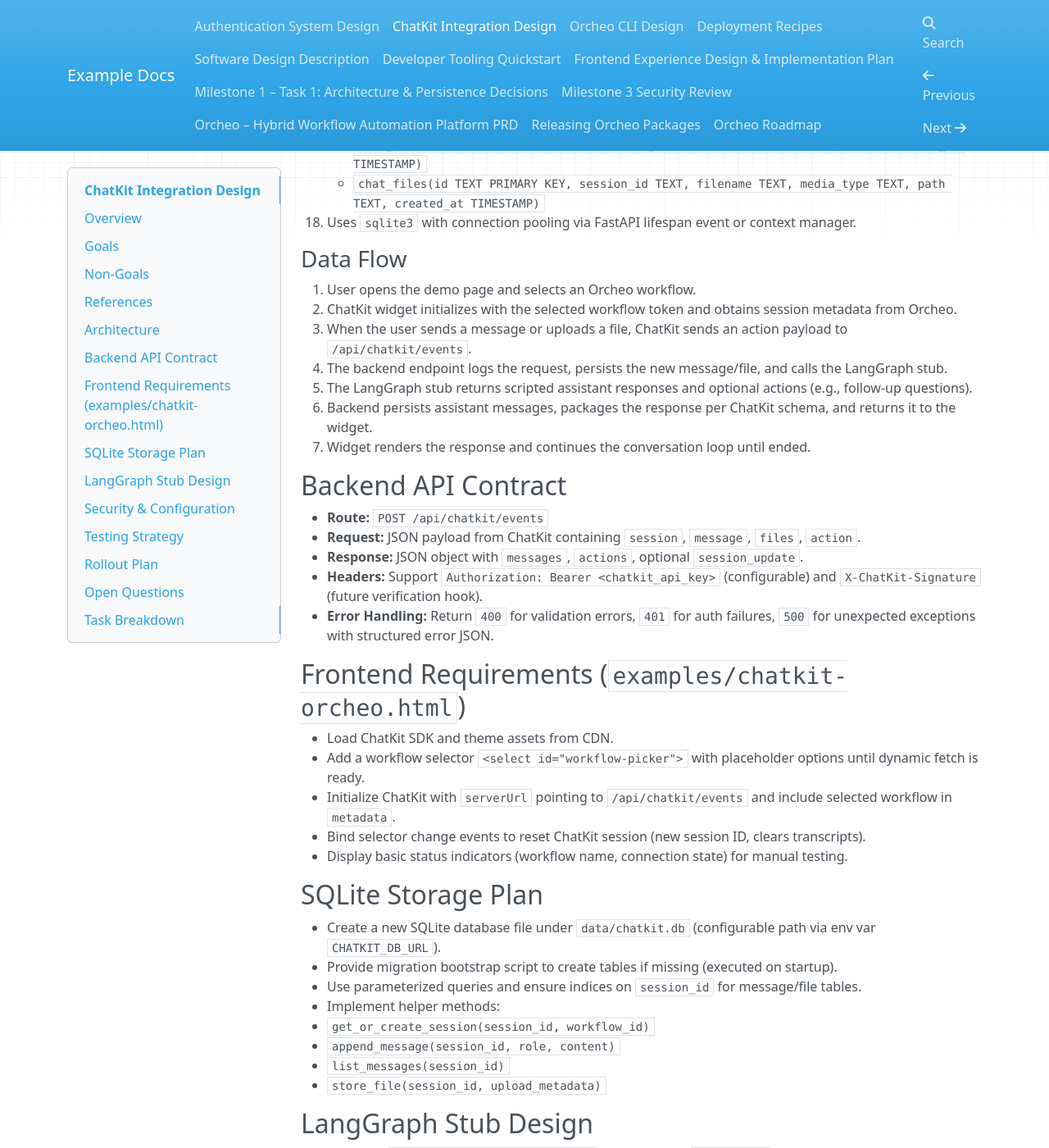
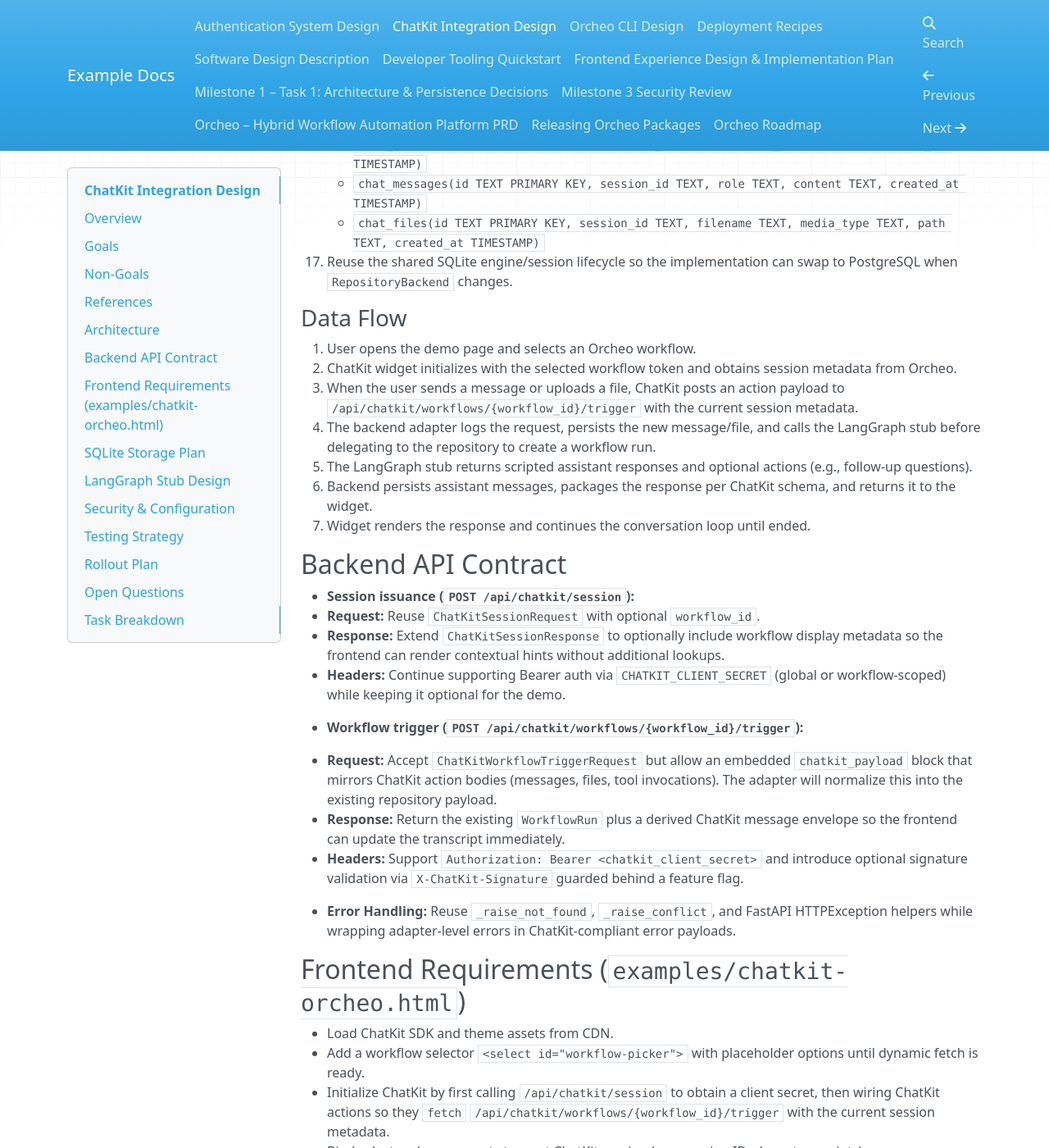
Before and after one commit to ShaojieJiang/orcheo, an MkDocs documentation site: the page built from docs/chatkit_integration_design.md, in a window 1280 px wide and 1400 px high, scrolled down 1541 px. Shown: the whole window at 82% size. Built offline with MkDocs 1.6.1, drawn with Linux system fonts in a browser that asks for light colours; nearby versions of some CDN libraries; some of the changed text lies outside the part shown.

Commit message:
Align ChatKit design with existing backend patterns

```diff
--- a/docs/chatkit_integration_design.md
+++ b/docs/chatkit_integration_design.md
@@ -30,11 +30,10 @@
    - Binds ChatKit actions (send message, upload file, start/end conversation) to Orcheo’s ChatKit endpoint.
    - Persists the selected workflow identifier in session storage and sends it with each ChatKit request.
 
-2. **Backend endpoint (`POST /api/chatkit/events`)**
-   - Receives ChatKit action payloads.
-   - Validates ChatKit signature or shared secret (configuration stub for now).
-   - Loads/creates the chat session record (SQLite).
-   - Dispatches the request to the scripted LangGraph workflow executor and returns the response in ChatKit format.
+2. **Backend endpoints (reuse existing FastAPI routes)**
+   - `POST /api/chatkit/session` already issues a client secret. Extend it to surface workflow-aware metadata (display name, theme hints) the widget can render without additional calls.
+   - `POST /api/chatkit/workflows/{workflow_id}/trigger` already dispatches workflow runs. Add a ChatKit adapter that translates ChatKit action payloads into the repository-friendly payload before delegating to the existing handler.
+   - Share signature/secret validation utilities and storage helpers between the endpoints.
 
 3. **LangGraph workflow stub**
    - Located at `examples/chatkit_langgraph.py` (new file).
@@ -42,40 +41,46 @@
    - Exposes a helper `run_chatkit_workflow(session_state, user_message)` to simulate execution.
 
 4. **SQLite persistence layer**
-   - New module (e.g., `src/orcheo/chatkit/storage.py`) to manage SQLite connections.
+   - Extend the existing repository pattern (`orcheo_backend/app/repository_sqlite.py`) with ChatKit-specific data access objects instead of opening bespoke connections.
    - Tables:
      - `chat_sessions(id TEXT PRIMARY KEY, workflow_id TEXT, created_at TIMESTAMP, updated_at TIMESTAMP)`
      - `chat_messages(id TEXT PRIMARY KEY, session_id TEXT, role TEXT, content TEXT, created_at TIMESTAMP)`
      - `chat_files(id TEXT PRIMARY KEY, session_id TEXT, filename TEXT, media_type TEXT, path TEXT, created_at TIMESTAMP)`
-   - Uses `sqlite3` with connection pooling via FastAPI lifespan event or context manager.
+   - Reuse the shared SQLite engine/session lifecycle so the implementation can swap to PostgreSQL when `RepositoryBackend` changes.
 
 ### Data Flow
 1. User opens the demo page and selects an Orcheo workflow.
 2. ChatKit widget initializes with the selected workflow token and obtains session metadata from Orcheo.
-3. When the user sends a message or uploads a file, ChatKit sends an action payload to `/api/chatkit/events`.
-4. The backend endpoint logs the request, persists the new message/file, and calls the LangGraph stub.
+3. When the user sends a message or uploads a file, ChatKit posts an action payload to `/api/chatkit/workflows/{workflow_id}/trigger` with the current session metadata.
+4. The backend adapter logs the request, persists the new message/file, and calls the LangGraph stub before delegating to the repository to create a workflow run.
 5. The LangGraph stub returns scripted assistant responses and optional actions (e.g., follow-up questions).
 6. Backend persists assistant messages, packages the response per ChatKit schema, and returns it to the widget.
 7. Widget renders the response and continues the conversation loop until ended.
 
 ## Backend API Contract
-- **Route:** `POST /api/chatkit/events`
-- **Request:** JSON payload from ChatKit containing `session`, `message`, `files`, `action`.
-- **Response:** JSON object with `messages`, `actions`, optional `session_update`.
-- **Headers:** Support `Authorization: Bearer <chatkit_api_key>` (configurable) and `X-ChatKit-Signature` (future verification hook).
-- **Error Handling:** Return `400` for validation errors, `401` for auth failures, `500` for unexpected exceptions with structured error JSON.
+- **Session issuance (`POST /api/chatkit/session`):**
+  - **Request:** Reuse `ChatKitSessionRequest` with optional `workflow_id`.
+  - **Response:** Extend `ChatKitSessionResponse` to optionally include workflow display metadata so the frontend can render contextual hints without additional lookups.
+  - **Headers:** Continue supporting Bearer auth via `CHATKIT_CLIENT_SECRET` (global or workflow-scoped) while keeping it optional for the demo.
+
+- **Workflow trigger (`POST /api/chatkit/workflows/{workflow_id}/trigger`):**
+  - **Request:** Accept `ChatKitWorkflowTriggerRequest` but allow an embedded `chatkit_payload` block that mirrors ChatKit action bodies (messages, files, tool invocations). The adapter will normalize this into the existing repository payload.
+  - **Response:** Return the existing `WorkflowRun` plus a derived ChatKit message envelope so the frontend can update the transcript immediately.
+  - **Headers:** Support `Authorization: Bearer <chatkit_client_secret>` and introduce optional signature validation via `X-ChatKit-Signature` guarded behind a feature flag.
+
+- **Error Handling:** Reuse `_raise_not_found`, `_raise_conflict`, and FastAPI HTTPException helpers while wrapping adapter-level errors in ChatKit-compliant error payloads.
 
 ## Frontend Requirements (`examples/chatkit-orcheo.html`)
 - Load ChatKit SDK and theme assets from CDN.
 - Add a workflow selector `<select id="workflow-picker">` with placeholder options until dynamic fetch is ready.
-- Initialize ChatKit with `serverUrl` pointing to `/api/chatkit/events` and include selected workflow in `metadata`.
+- Initialize ChatKit by first calling `/api/chatkit/session` to obtain a client secret, then wiring ChatKit actions so they `fetch` `/api/chatkit/workflows/{workflow_id}/trigger` with the current session metadata.
 - Bind selector change events to reset ChatKit session (new session ID, clears transcripts).
 - Display basic status indicators (workflow name, connection state) for manual testing.
 
 ## SQLite Storage Plan
-- Create a new SQLite database file under `data/chatkit.db` (configurable path via env var `CHATKIT_DB_URL`).
-- Provide migration bootstrap script to create tables if missing (executed on startup).
-- Use parameterized queries and ensure indices on `session_id` for message/file tables.
+- Create a new SQLite database file under `data/chatkit.db` (configurable through `CHATKIT_DB_PATH` on `AppSettings`).
+- Provide migration bootstrap script to create tables if missing (executed on startup) and wire it into the repository initialization lifecycle.
+- Use parameterized queries and ensure indices on `session_id` for message/file tables by following the repository helper conventions.
 - Implement helper methods:
   - `get_or_create_session(session_id, workflow_id)`
   - `append_message(session_id, role, content)`
@@ -94,17 +99,21 @@
 - Provide CLI entry point for manual testing: `python examples/chatkit_langgraph.py --simulate` prints a sample transcript.
 
 ## Security & Configuration
-- Introduce settings keys in `src/orcheo/config.py` for `CHATKIT_API_KEY`, `CHATKIT_DB_URL`, and toggle for signature verification.
-- Ensure sensitive configs come from environment variables.
-- Document how to rotate API keys and configure CORS.
+- Extend `_DEFAULTS` and `AppSettings` in `src/orcheo/config.py` with:
+  - `CHATKIT_CLIENT_SECRET`: optional string used for Bearer auth (global default, with workflow-specific overrides).
+  - `CHATKIT_DB_PATH`: filesystem path to the SQLite file (defaults to `data/chatkit.db`).
+  - `CHATKIT_SIGNATURE_VERIFICATION`: boolean flag controlling whether `X-ChatKit-Signature` is enforced (defaults to `True`).
+- Ensure sensitive configs continue to flow from environment variables via the existing settings loader.
+- Document how to rotate secrets and configure CORS for the ChatKit demo.
 
 ## Testing Strategy
 - **Unit tests:**
   - Storage layer CRUD using temporary SQLite database.
   - LangGraph stub path selection logic.
 - **Integration tests:**
-  - FastAPI TestClient hitting `/api/chatkit/events` with sample payloads.
+  - FastAPI TestClient covering `/api/chatkit/session` and `/api/chatkit/workflows/{workflow_id}/trigger` with sample ChatKit payloads.
   - Frontend smoke test using Playwright (future stretch goal).
+- **Test scaffolding:** Leverage existing backend testing patterns in `tests/backend/` (e.g., `test_app_init.py`) for fixtures and HTTP helpers.
 - **Manual QA:**
   - Run FastAPI dev server, open `examples/chatkit-orcheo.html`, verify message loop and workflow selection.
 
@@ -118,6 +127,7 @@
 ## Open Questions
 - Should workflows be listed dynamically from Orcheo API or hardcoded? (Initial plan: static list with TODO.)
 - What retention policy should we apply to stored transcripts and files? (Default: manual cleanup until policy defined.)
+- When scaling beyond SQLite, should ChatKit storage share the primary repository backend (e.g., PostgreSQL)? (The DAO pattern above enables swapping once Milestone 4 storage work lands.)
 
 ## Task Breakdown
 1. Storage & configuration scaffolding.
```
